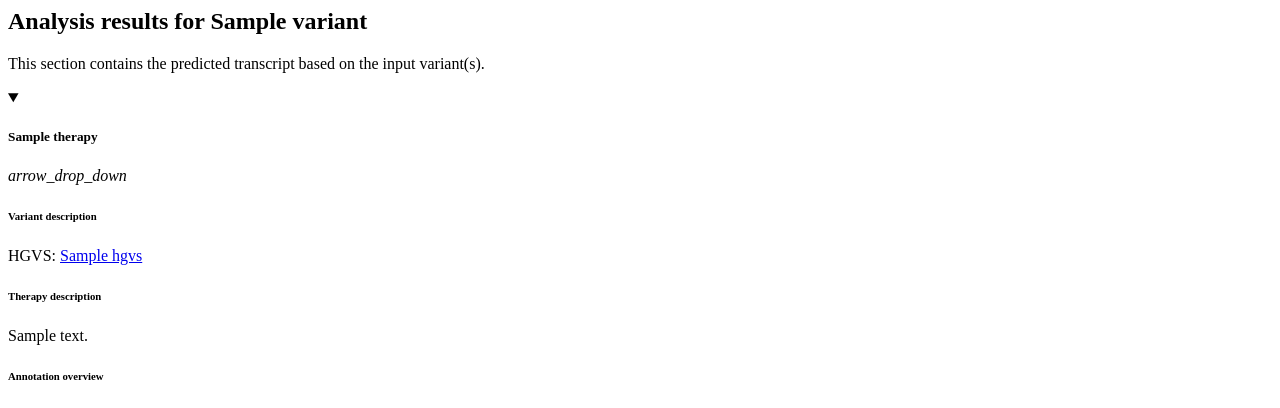
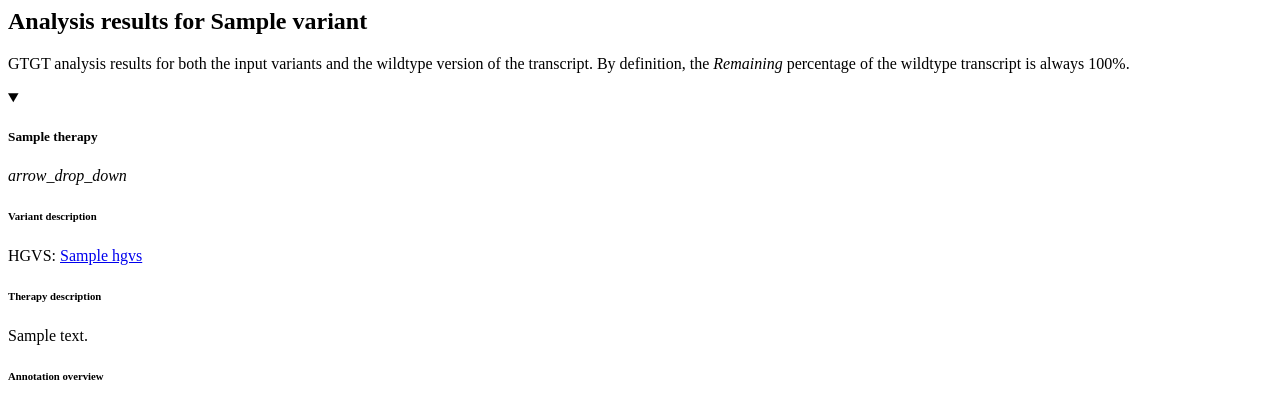
Before and after one commit to DCRT-LUMC/GTGT, a Python web app: template src/gtgt/templates/results.html.j2 in a window 1280 px wide. Shown: the top 408 px of the page. Run offline with Jinja, Linux system fonts and the light colour scheme; the template is opened without the code that fills it: most values are stand-ins (such as "Sample title", 1, 10 or a date in 2020).

Commit message:
Render input and wildtype transcripts together

```diff
--- a/src/gtgt/templates/results.html.j2
+++ b/src/gtgt/templates/results.html.j2
@@ -41,9 +41,10 @@
 {% if results is defined %}
   <div id="results" class="page padding active">
     <h2> Analysis results for {{ variant }}</h2>
-      <p> This section contains the predicted transcript based on the input variant(s).</p>
-      {% set result = results.input %}
-      {{ render(result) }}
+    <p> GTGT analysis results for both the input variants and the wildtype version of the transcript. By definition, the <em>Remaining</em> percentage of the wildtype transcript is always 100%.</p>
+      {% for result in results.input%}
+        {{ render(result) }}
+      {% endfor %}
     <h2>Variant-modifying therapies</h2>
     <p>This section contains analysis results for therapies which directly modify or remove the specified input variants.</p>
     {% for result in results.modified %}
```
